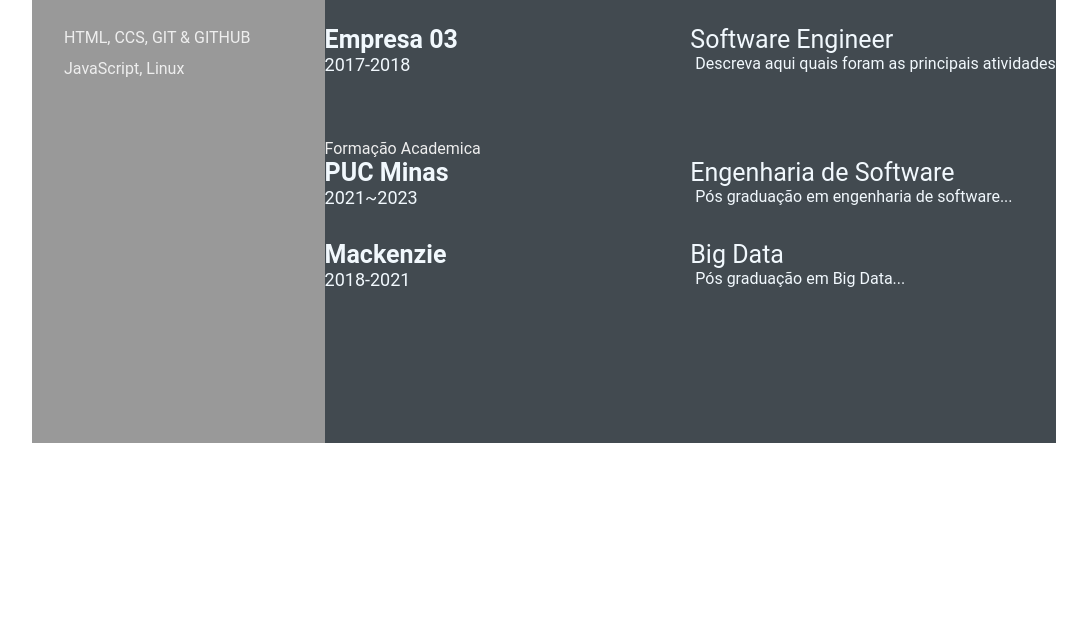
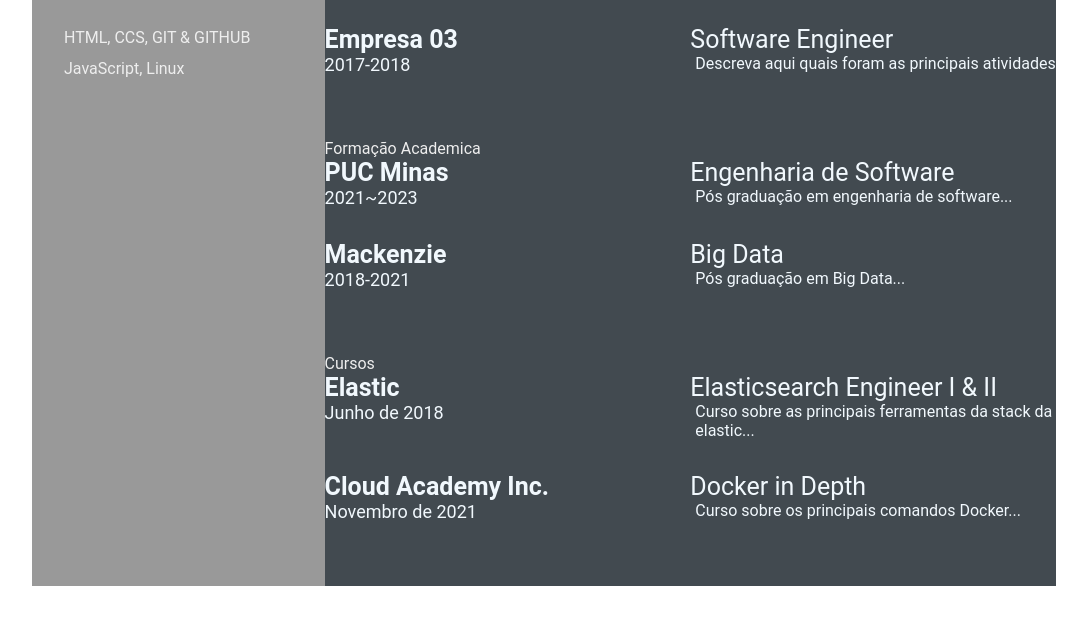
Before and after one commit to 529032/529032.github.io, a plain HTML site: page index.html in a window 1280 px wide. Shown: the part 389-1007 px from the top of the page, without its empty margins (96-1183 px from the left). Before the commit the page ends 864 px from the top, so only its background shows below. Drawn offline with Linux system fonts and the light colour scheme.

Commit message:
alterações cursos

```diff
--- a/index.html
+++ b/index.html
@@ -113,6 +113,33 @@
                     </div>
                 </div>
             </section>
+            <section class="awards gap">
+                <div class="right-title">Cursos</div>
+                <div class="awards-contents">
+                    <div class="awards-left">
+                        <p class="awards-company-name">Elastic</p>
+                        <p class="awards-time-period">Junho de 2018</p>
+                    </div>
+                    <div class="awards-right">
+                        <p class="awards-name">Elasticsearch Engineer I & II</p>
+                        <p class="awards-desc">
+                            Curso sobre as principais ferramentas da stack da elastic...
+                        </p>
+                    </div>
+                </div>
+                <div class="awards-contents">
+                    <div class="awards-left">
+                        <p class="awards-company-name">Cloud Academy Inc.</p>
+                        <p class="awards-time-period">Novembro de 2021</p>
+                    </div>
+                    <div class="awards-right">
+                        <p class="awards-name">Docker in Depth</p>
+                        <p class="awards-desc">
+                            Curso sobre os principais comandos Docker...
+                        </p>
+                    </div>
+                </div>
+            </section>
             <div>
         </section>
     </main>
```
